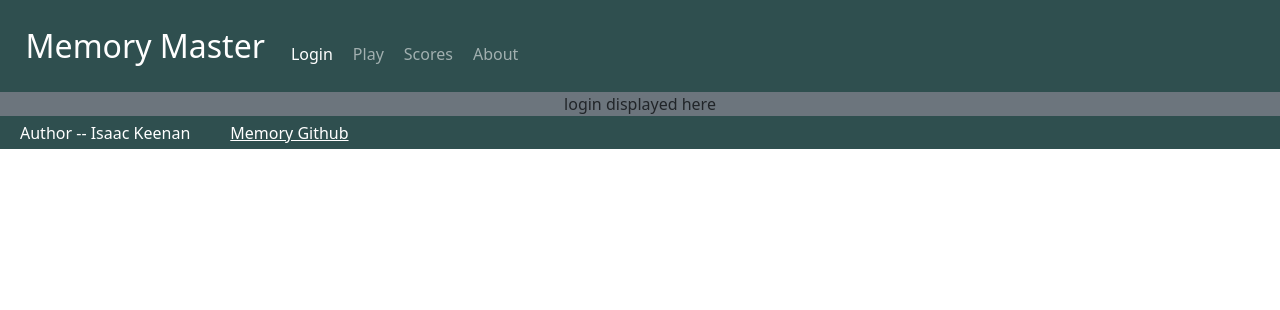
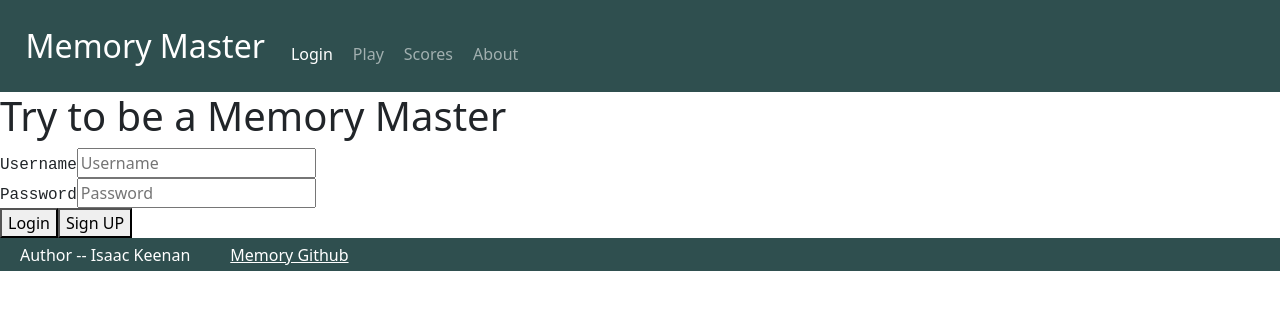
Before and after one commit to peacoltrain/startup, a React (Vite) app: page / in a window 1280 px wide. Shown: the top 310 px of the page. Built offline with nearby package versions, Linux system fonts and the light colour scheme.

Commit message:
Login Contents Loaded

```diff
--- a/src/login/login.jsx
+++ b/src/login/login.jsx
@@ -2,8 +2,20 @@ import React from 'react';
 
 export function Login() {
   return (
-    <main className="container-fluid bg-secondary text-center">
-      <div>login displayed here</div>
+    <main>
+      <h1>Try to be a Memory Master</h1>
+      <form method="get" action="game.html">
+        <div>
+          <span>Username</span>
+          <input id="username" type="text" placeholder="Username" autocomplete="username" />
+        </div>
+        <div>
+          <span>Password</span>
+          <input id="password" type="password" placeholder="Password" />
+        </div>
+        <button type="submit">Login</button>
+        <button type="submit">Sign UP</button>
+      </form>
     </main>
   );
 }
```
